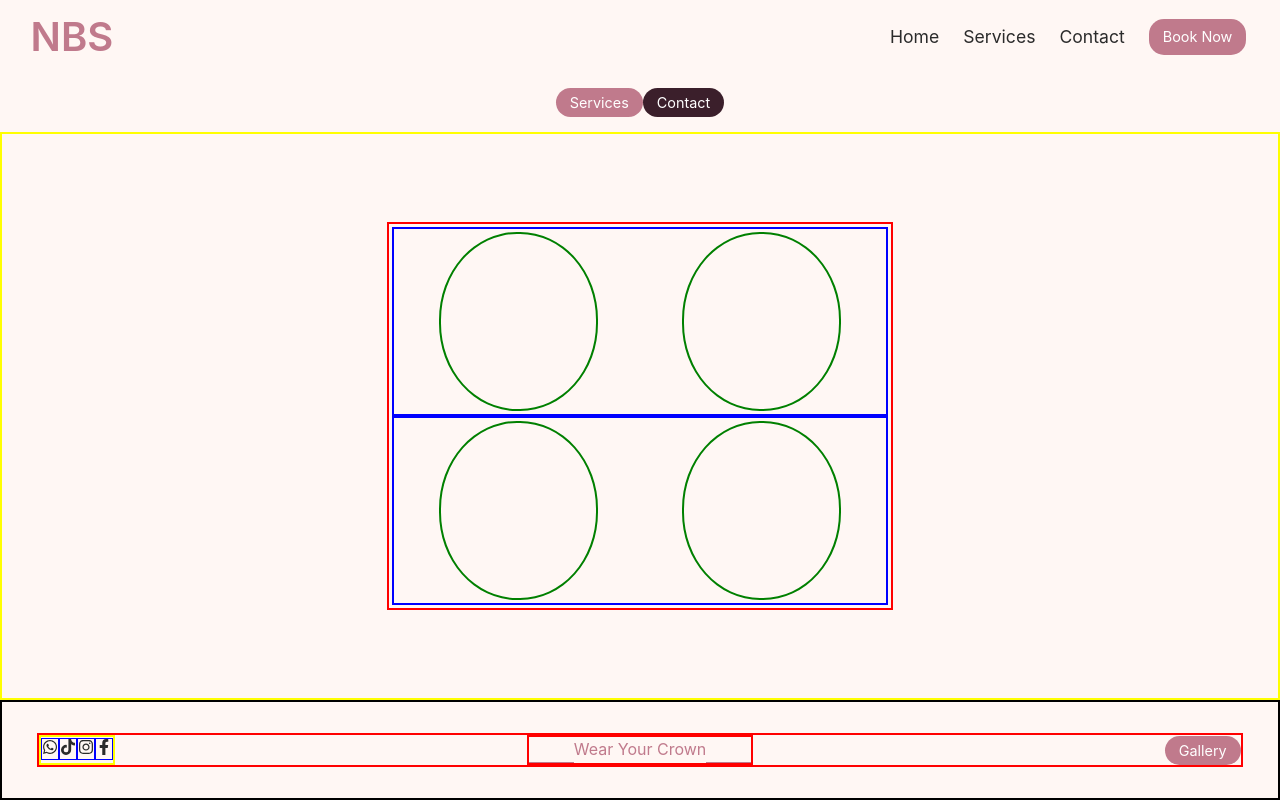
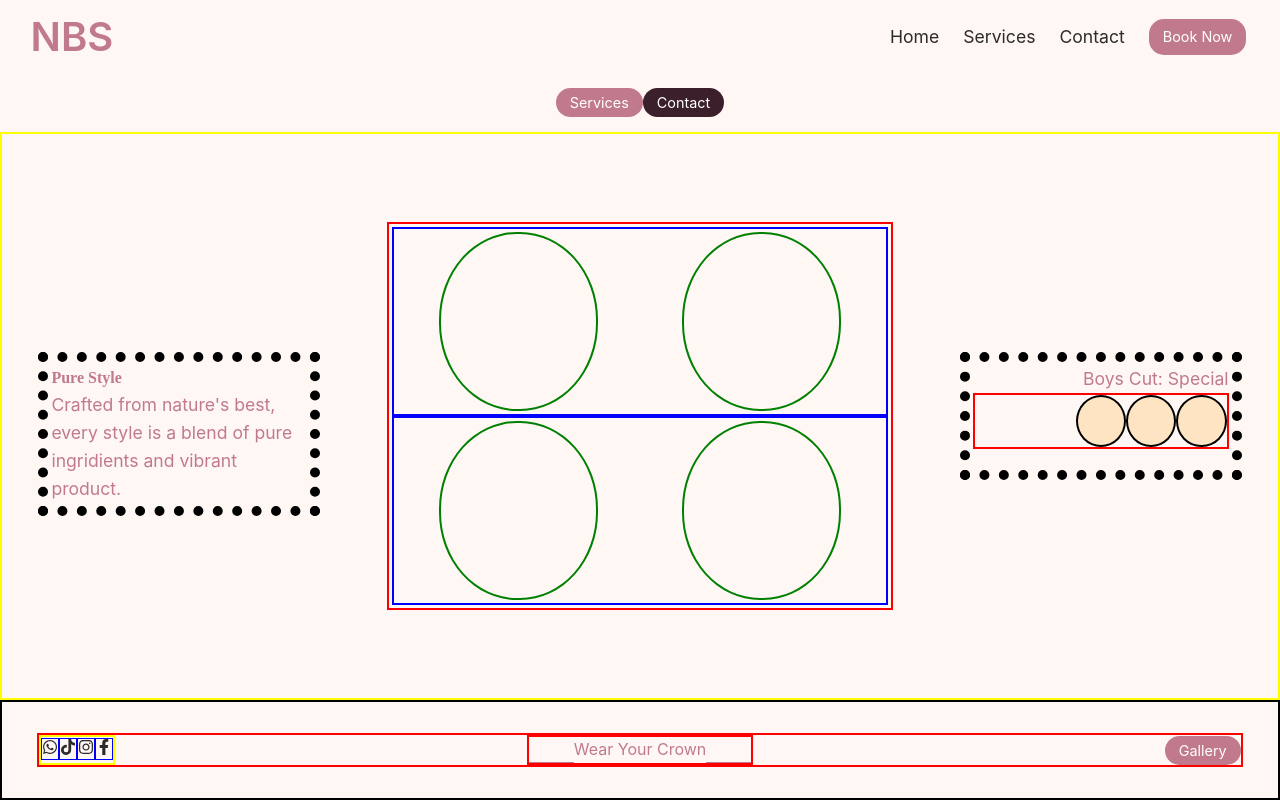
Before and after one commit to Lebo-Madikane/ness-beauty-salon, a Next.js app: page /gallery in a window 1280 px wide. Built offline with nearby package versions, Linux system fonts and the light colour scheme; a web font is replaced by a local one.

Commit message:
build galleryPage functionality

```diff
--- a/src/app/gallery/page.js
+++ b/src/app/gallery/page.js
@@ -11,6 +11,10 @@ export default function GalleryPage() {
             <Header />
             <Cta />
             <main className={styles.container}>
+                <div className={styles.aboutOne}>
+                    <h4>Pure Style</h4>
+                    <p>Crafted from nature's best, every style is a blend of pure ingridients and vibrant product.</p>
+                </div>
                 <div className={styles.gallery}>
                     <div className={styles.row}>
                         <div className={styles.galleryOne}></div>
@@ -21,6 +25,14 @@ export default function GalleryPage() {
                         <div className={styles.galleryFour}></div>
                     </div>
                 </div>
+                <div className={styles.aboutTwo}>
+                    <p>Boys Cut: Special</p>
+                    <div className={styles.circleContainer}>
+                        <div className={styles.circle}></div>
+                        <div className={styles.circle}></div>
+                        <div className={styles.circle}></div>
+                    </div>
+                </div>
             </main>
             <Footer />
         </>
--- a/src/app/gallery/page.module.scss
+++ b/src/app/gallery/page.module.scss
@@ -10,6 +10,28 @@
     display: flex;
     flex-direction: column;
     justify-content: center;
+
+    .aboutOne {
+        width: 22%;
+        min-height: fit-content;
+        padding: 3px;
+        border: 10px dotted black;
+        position: absolute;
+        top: 44%;
+        left: 3%;
+
+        p {
+            margin-bottom: 0;
+        }
+
+        @include mobile {
+            display: none;
+        }
+
+        @include tablet {
+            display: none;
+        }
+    }
 
     .gallery {
         width: 40%;
@@ -37,4 +59,42 @@
             border: 2px solid green;
         }
     }
+
+    .aboutTwo {
+        width: 22%;
+        height: 16%;
+        padding: 3px;
+        border: 10px dotted black;
+        position: absolute;
+        top: 44%;
+        right: 3%;
+
+        p {
+            text-align: end;
+            margin-bottom: 0;
+        }
+
+        .circleContainer {
+            display: flex;
+            justify-content: flex-end;
+            height: 55%;
+            gap: 5;
+            border: 2px solid red;
+
+            .circle {
+                width: 20%;
+                border: 2px solid black;
+                background-color: bisque;
+                border-radius: 50%;
+            }
+        }
+
+        @include mobile {
+            display: none;
+        }
+
+        @include tablet {
+            display: none;
+        }
+    }
 }
--- a/src/components/Layout/CTA/Cta.js
+++ b/src/components/Layout/CTA/Cta.js
@@ -8,8 +8,8 @@ export default function Cta() {
         <section className={styles.cta}>
             <div className={styles.container}>
                 <div className={styles.content}>
-                    <Link href={"#services"}><Button >Services</Button></Link>
-                    <Link href={"#contact"}><Button variant='secondary'>Contact</Button></Link>
+                    <Link href={"/#services"}><Button >Services</Button></Link>
+                    <Link href={"/#contact"}><Button variant='secondary'>Contact</Button></Link>
                 </div>
             </div>
         </section>
--- a/src/components/Layout/Header/Header.js
+++ b/src/components/Layout/Header/Header.js
@@ -9,12 +9,12 @@ export default function Header() {
     return (
         <header className={styles.header}>
             <div className={styles.container}>
-                <Link href='#hero' className={styles.logo}>NBS</Link>
+                <Link href='/' className={styles.logo}>NBS</Link>
                 <div className={styles.nav}>
-                    <Link href='#hero'>Home</Link>
-                    <Link href='#services' className={styles.desktopNav}>Services</Link>
-                    <Link href='#contact' className={styles.desktopNav}>Contact</Link>
-                    <Button href="#form">Book Now</Button>
+                    <Link href='/#hero'>Home</Link>
+                    <Link href='/#services' className={styles.desktopNav}>Services</Link>
+                    <Link href='/#contact' className={styles.desktopNav}>Contact</Link>
+                    <Button href="/#form">Book Now</Button>
                 </div>
             </div>
         </header>
```
